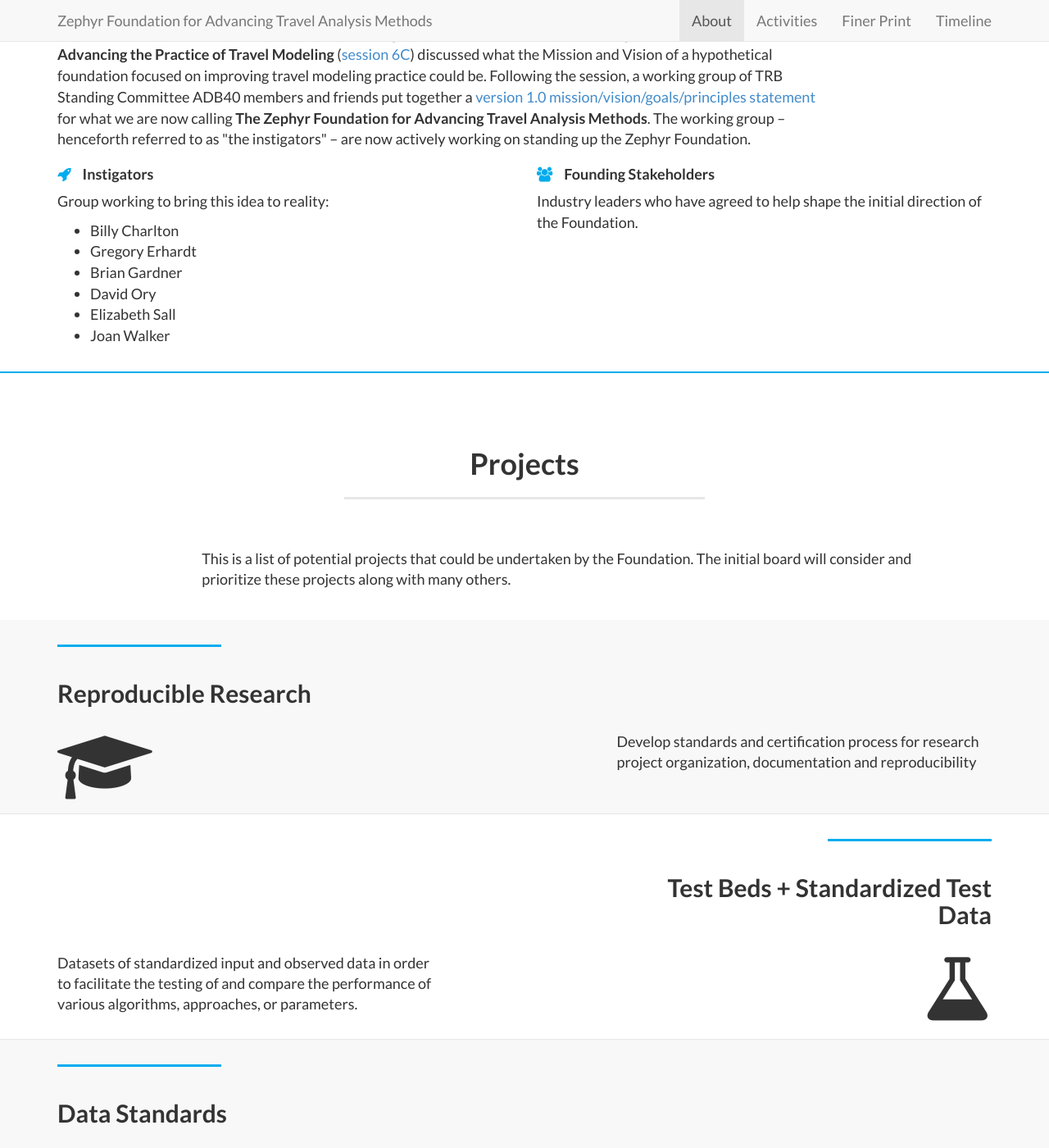
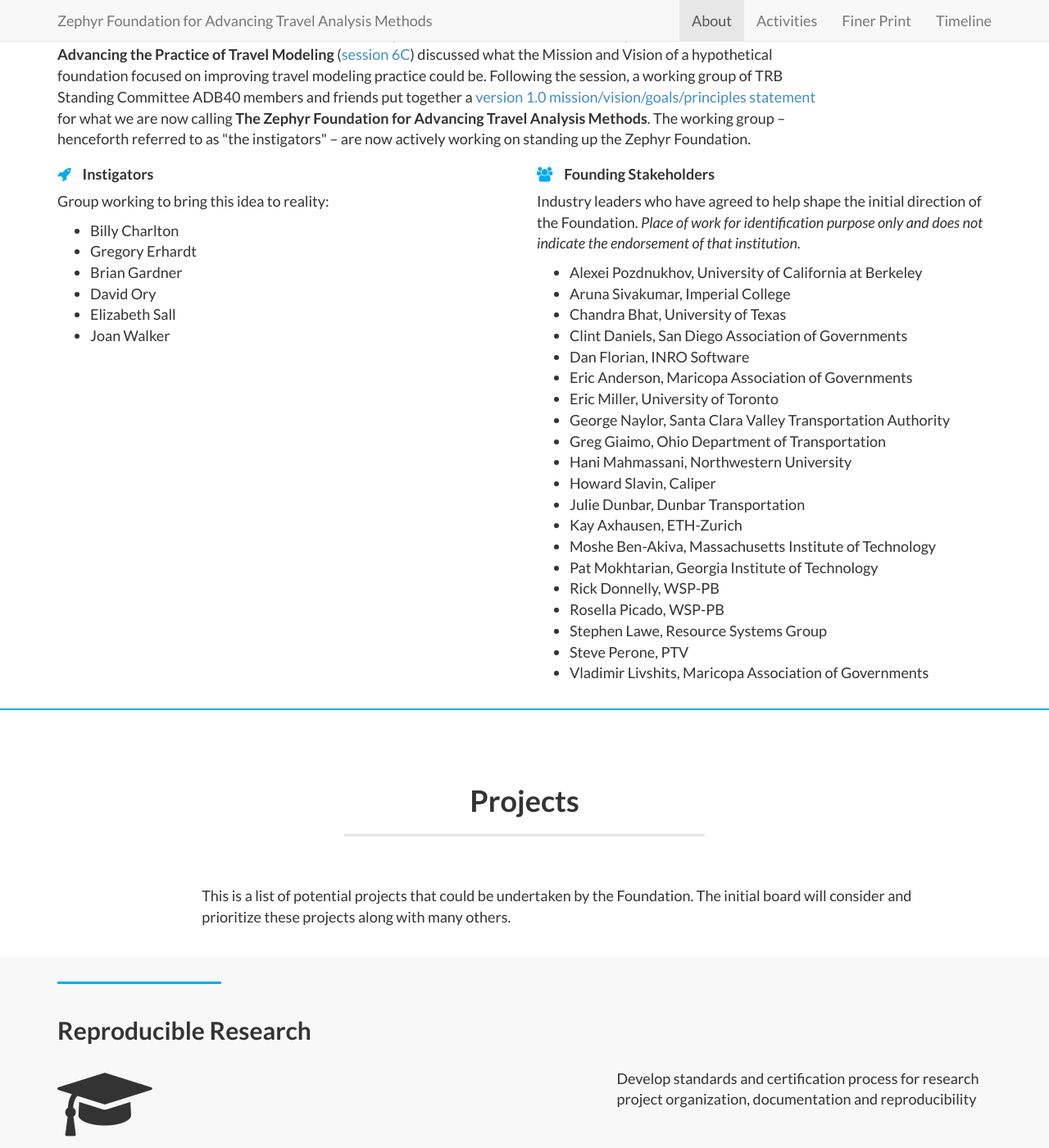
Before and after one commit to ZephyrTransport/zephyr-website, a Jekyll site: the page built from index.html, in a window 1280 px wide and 1400 px high, scrolled down 2540 px. Shown: the whole window at 82% size. Built offline with Jekyll 4.4.1, drawn with Linux system fonts in a browser that asks for light colours.

Commit message:
Add founding stakeholders

```diff
--- a/index.html
+++ b/index.html
@@ -108,7 +108,29 @@
 		</div>
 		<div class="col-md-6">
 			<h4><i class="fa fa-users" style="color:#{{ site.highlight-color }}" aria-hidden="true"></i>&nbsp &nbsp Founding Stakeholders</h4>
-			<p>Industry leaders who have agreed to help shape the initial direction of the Foundation.
+			<p>Industry leaders who have agreed to help shape the initial direction of the Foundation.<i> Place of work for identification purpose only and does not indicate the endorsement of that institution.</i>
+			<ul>
+				<li>Alexei Pozdnukhov, University of California at Berkeley</li>
+				<li>Aruna Sivakumar, Imperial College</li>
+				<li>Chandra Bhat, University of Texas</li>
+				<li>Clint Daniels, San Diego Association of Governments</li>
+				<li>Dan Florian, INRO Software</li>
+				<li>Eric Anderson, Maricopa Association of Governments</li>
+				<li>Eric Miller, University of Toronto</li>
+				<li>George Naylor, Santa Clara Valley Transportation Authority</li>
+				<li>Greg Giaimo, Ohio Department of Transportation</li>
+				<li>Hani Mahmassani, Northwestern University</li>
+				<li>Howard Slavin, Caliper</li>
+				<li>Julie Dunbar, Dunbar Transportation</li>
+				<li>Kay Axhausen, ETH-Zurich</li>
+				<li>Moshe Ben-Akiva, Massachusetts Institute of Technology</li>
+				<li>Pat Mokhtarian, Georgia Institute of Technology</li>
+				<li>Rick Donnelly, WSP-PB</li>
+				<li>Rosella Picado, WSP-PB</li>
+				<li>Stephen Lawe, Resource Systems Group</li>
+				<li>Steve Perone, PTV</li>
+				<li>Vladimir Livshits, Maricopa Association of Governments</li>
+			</ul>
 		</div>
 		</div>
 
```
